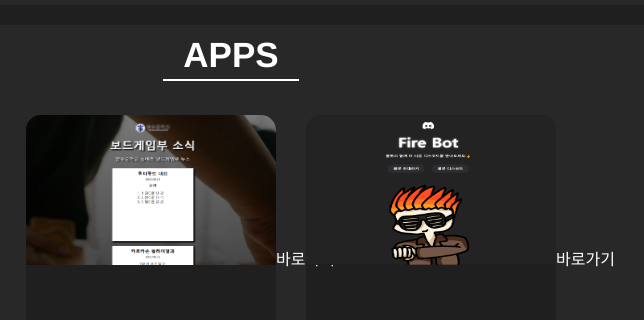
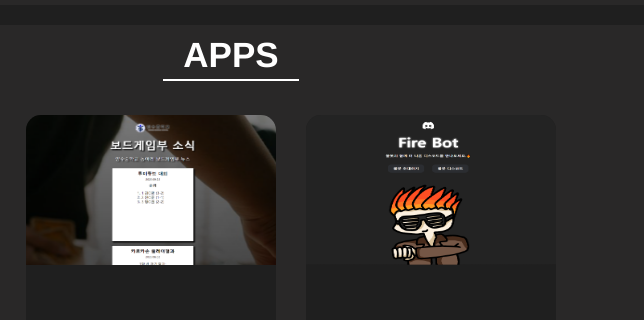
Before and after one commit to k0hr419/k0hr419page, a website: page index.html in a window 1280 px wide. Shown: the part 395-715 px from the top of the page, 409-1053 px from the left. Drawn offline with Linux system fonts and the light colour scheme.

Commit message:
Update index.html

```diff
--- a/index.html
+++ b/index.html
@@ -30,7 +30,7 @@
             <li>
                 <div class="div-card-work">
                     <div class="card-image">
-                        <a class="image-link" href="https://k0hr419.github.io/boardgame/" target="_blank"><img src="assets/boardgame.PNG">바로가기</a>
+                        <a class="image-link" href="https://k0hr419.github.io/boardgame/" target="_blank"><img src="assets/boardgame.PNG"></a>
                     </div>
                     <a class="work-title" href="https://k0hr419.github.io/boardgame/" target="_blank">보드게임부 소식</a>
                     <p class="work-write">양수중학교 보드게임부의<br>다양한 소식을 전합니다.</p>
@@ -38,7 +38,7 @@
             </li>
             <li>
                 <div class="div-card-work">
-                    <a class="image-link" href=" https://k0hr419.github.io/firebot/" target="_blank"><img src="assets/firebot.PNG">바로가기</a>
+                    <a class="image-link" href=" https://k0hr419.github.io/firebot/" target="_blank"><img src="assets/firebot.PNG"></a>
                     <a class="work-title" href=" https://k0hr419.github.io/firebot/" target="_blank">Fire Bot</a>
                     <p class="work-write">메신저 서버스 '디스코드'<br>내에서 사용할 수 있는<br>챗봇 서비스 입니다.</p>
                 </div>
```
